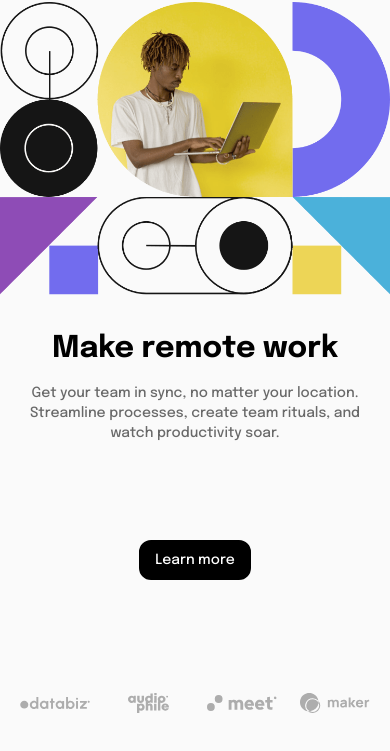
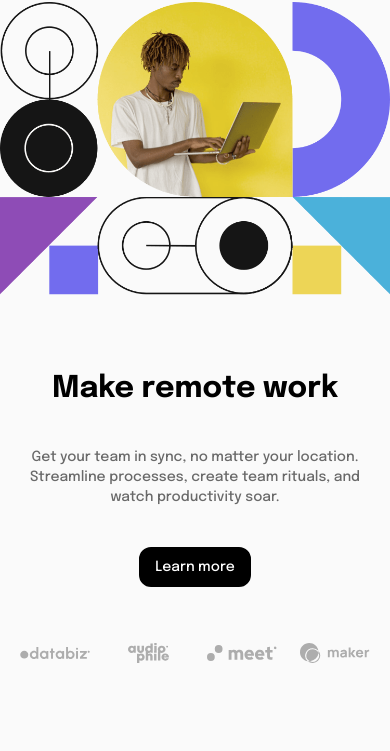
Before and after one commit to anmolthedeveloper/fm-intro-section-with-dropdown-navigation, a website: page index.html in a window 390 px wide. Shown: the part 65-816 px from the top of the page. Drawn offline with nearby package versions, Linux system fonts and the light colour scheme.

Commit message:
trying to fix mobile responsive attempt 3

```diff
--- a/index.html
+++ b/index.html
@@ -124,7 +124,7 @@
       </div>
     </nav>
     <div
-      class="sm:flex-row-reverse flex flex-col sm:px-20 justify-center md:px-20 lg:px-24"
+      class="sm:flex-row-reverse flex flex-col sm:px-20 sm:justify-center justify-evenly md:px-20 lg:px-24"
     >
       <img
         src="./images/image-hero-mobile.png"
@@ -134,16 +134,18 @@
       <img
         src="./images/image-hero-desktop.png"
         alt="hero image desktop"
-        class="mb-4 mt-2 hidden sm:block h-[80vh] p-5"
+        class="mb-4 mt-2 hidden sm:block h-[85vh] p-5"
       />
       <div
-        class="p-5 text-center sm:text-left sm:w-1/2 sm:p-10 flex flex-col sm:mr-36 w-[100vw] h-[50vh] justify-between"
+        class="p-5 text-center sm:text-left sm:w-1/2 sm:p-10 flex flex-col sm:mr-36 justify-evenly"
       >
-        <h1 class="font-bold text-3xl mb-4 md:text-5xl lg:text-6xl xl:text-7xl">
+        <h1
+          class="font-bold text-3xl mb-10 mt-10 md:text-5xl lg:text-6xl xl:text-7xl"
+        >
           <span class="xl:block">Make</span> remote work
         </h1>
         <p
-          class="text-almostGray text-sm mb-5 sm:text-lg lg:text-md sm:w-[25rem]"
+          class="text-almostGray text-sm sm:text-lg lg:text-md sm:w-[25rem] mb-10"
         >
           Get your team in sync, no matter your location. Streamline processes,
           create team rituals, and watch productivity soar.
@@ -153,7 +155,7 @@
         >
           Learn more
         </p>
-        <div class="flex flex-wrap justify-between mt-9">
+        <div class="flex flex-wrap justify-between mt-14">
           <img
             src="./images/client-databiz.svg"
             alt="databiz"
```
Also changed, not shown: output.css.
